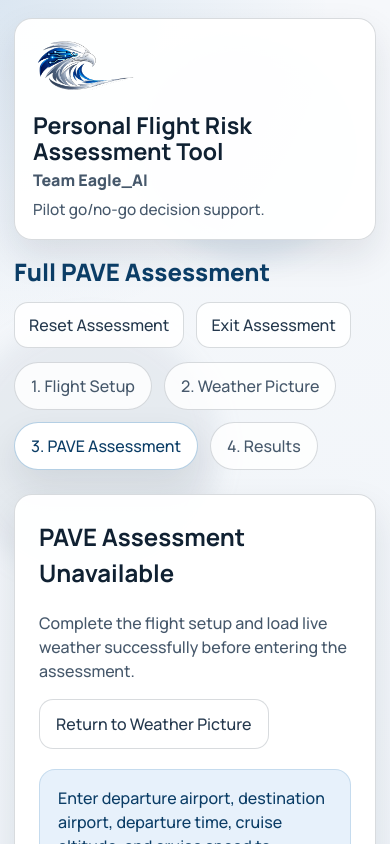
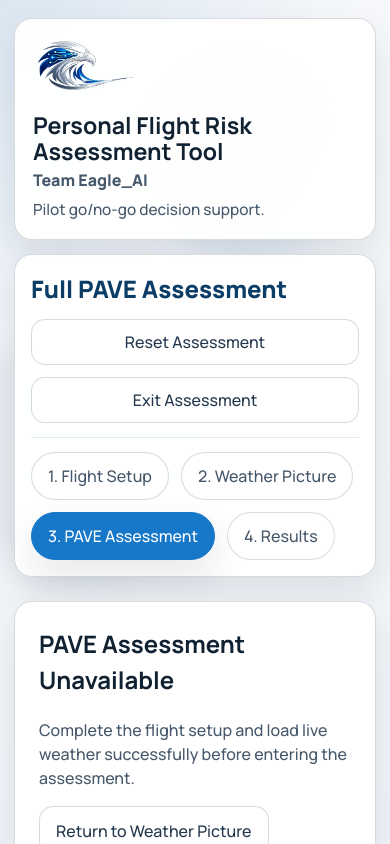
Before and after one commit to johnfaraca/personal-flight-risk-assessment-tool, a React (Vite) app: page /pave-assessment in a window 390 px wide. Shown: the top 844 px of the page. Built offline with nearby package versions, Linux system fonts and the light colour scheme.

Commit message:
Refine landing action cards

```diff
--- a/src/components/AppShell.jsx
+++ b/src/components/AppShell.jsx
@@ -63,7 +63,7 @@ function AppShell() {
           </div>
         </div>
         {showAssessmentNav ? (
-          <div className="wizard-nav" aria-label="Assessment session controls">
+          <section className="wizard-header-card" aria-label="Assessment navigation">
             <div className="wizard-heading-row">
               <h2 className="wizard-title">Full PAVE Assessment</h2>
               <div className="wizard-actions">
@@ -83,7 +83,19 @@ function AppShell() {
                 </button>
               </div>
             </div>
-          </div>
+
+            <nav className="step-nav wizard-steps" aria-label="Assessment steps">
+              {assessmentSteps.map((step) => (
+                <NavLink
+                  key={step.to}
+                  to={step.to}
+                  className={({ isActive }) => `step-pill${isActive ? ' active' : ''}`}
+                >
+                  {step.label}
+                </NavLink>
+              ))}
+            </nav>
+          </section>
         ) : (
           <nav className="step-nav app-nav-card" aria-label="App navigation">
             {appNavItems.map((item) => (
@@ -103,19 +115,6 @@ function AppShell() {
             ))}
           </nav>
         )}
-        {showAssessmentNav ? (
-          <nav className="step-nav assessment-step-nav" aria-label="Assessment steps">
-            {assessmentSteps.map((step) => (
-              <NavLink
-                key={step.to}
-                to={step.to}
-                className={({ isActive }) => `step-pill${isActive ? ' active' : ''}`}
-              >
-                {step.label}
-              </NavLink>
-            ))}
-          </nav>
-        ) : null}
       </header>
       <main className="main-content">
         <Outlet />
--- a/src/screens/LandingScreen.jsx
+++ b/src/screens/LandingScreen.jsx
@@ -15,15 +15,15 @@ function LandingScreen() {
 
         <div className="landing-option-grid">
           <button
-            className="entry-card"
+            className="entry-card primary-entry-card"
             type="button"
             onClick={() => navigate('/flight-setup')}
           >
             <span className="eyebrow">Deterministic Flow</span>
             <strong>Start Full PAVE Assessment</strong>
             <span>
-              Enter flight details, review weather context, complete PAVE factors, and
-              receive the structured go / no-go recommendation.
+              Enter flight details, review weather, and complete PAVE factors
+              for a structured go/no-go recommendation.
             </span>
           </button>
 
--- a/src/styles.css
+++ b/src/styles.css
@@ -13,12 +13,12 @@
   --surface-strong: #ffffff;
   --border: rgba(16, 33, 50, 0.16);
   --text-muted: #46586b;
-  --accent: #1769aa;
+  --accent: #1777c8;
   --accent-dark: #0b3d66;
   --accent-soft: #e7f1fb;
-  --warning: #8a561f;
-  --danger: #a33a2d;
-  --success: #27694b;
+  --warning: #b8661b;
+  --danger: #b42318;
+  --success: #1f7a4d;
   --shadow: 0 16px 36px rgba(16, 33, 50, 0.1);
 }
 
@@ -164,6 +164,21 @@ h1 {
   background: rgba(255, 255, 255, 0.55);
 }
 
+.wizard-header-card {
+  display: grid;
+  gap: 14px;
+  padding: 18px;
+  border: 1px solid var(--border);
+  border-radius: 18px;
+  background: var(--surface);
+  box-shadow: var(--shadow);
+}
+
+.wizard-steps {
+  padding-top: 14px;
+  border-top: 1px solid rgba(16, 33, 50, 0.1);
+}
+
 .step-pill {
   text-decoration: none;
   color: var(--text-muted);
@@ -174,12 +189,24 @@ h1 {
   transition: 180ms ease;
 }
 
-.step-pill.active,
+.step-pill.active {
+  color: white;
+  background: var(--accent);
+  box-shadow: var(--shadow);
+  border-color: var(--accent);
+}
+
 .step-pill:hover {
   color: var(--accent-dark);
   background: var(--surface-strong);
   box-shadow: var(--shadow);
   border-color: rgba(23, 105, 170, 0.32);
+}
+
+.step-pill.active:hover {
+  color: white;
+  background: var(--accent);
+  border-color: var(--accent);
 }
 
 .wizard-nav {
@@ -194,6 +221,7 @@ h1 {
   align-items: center;
   gap: 1rem;
   flex-wrap: wrap;
+  justify-content: space-between;
 }
 
 .wizard-actions {
@@ -515,9 +543,9 @@ h1 {
   margin-top: 18px;
   padding: 14px 16px;
   border-radius: 14px;
-  background: #fff8e8;
-  border: 1px solid rgba(138, 86, 31, 0.22);
-  color: #3f321f;
+  background: #f4f8fc;
+  border: 1px solid rgba(16, 33, 50, 0.14);
+  color: #24384d;
   font-size: 0.94rem;
 }
 
@@ -578,6 +606,7 @@ h1 {
 }
 
 .entry-card {
+  position: relative;
   display: grid;
   gap: 12px;
   min-height: 220px;
@@ -587,12 +616,28 @@ h1 {
   background: var(--surface-strong);
   color: inherit;
   text-align: left;
-  box-shadow: none;
+  box-shadow: 0 8px 18px rgba(16, 33, 50, 0.05);
+  cursor: pointer;
+  overflow: hidden;
+  transition: transform 180ms ease, box-shadow 180ms ease, border-color 180ms ease;
+}
+
+.primary-entry-card {
+  border-color: rgba(23, 119, 200, 0.34);
+}
+
+.primary-entry-card::before {
+  content: '';
+  position: absolute;
+  inset: 0 auto 0 0;
+  width: 4px;
+  background: var(--accent);
 }
 
 .entry-card:hover {
-  transform: translateY(-2px);
-  box-shadow: var(--shadow);
+  transform: translateY(-3px);
+  border-color: rgba(23, 119, 200, 0.46);
+  box-shadow: 0 18px 38px rgba(16, 33, 50, 0.14);
 }
 
 .entry-card strong {
@@ -768,23 +813,23 @@ h1 {
   margin-right: 8px;
 }
 
-.severity-none {
-  background: #ebf6ef;
-  color: var(--success);
+.severity-badge.severity-none {
+  background: #f4f8fc;
+  color: #46586b;
 }
 
-.severity-low {
-  background: #edf4e2;
-  color: #4f6515;
+.severity-badge.severity-low {
+  background: #e7f1fb;
+  color: var(--accent-dark);
 }
 
-.severity-moderate {
-  background: #f9edd9;
+.severity-badge.severity-moderate {
+  background: #fff3d6;
   color: var(--warning);
 }
 
-.severity-high {
-  background: #fde7e1;
+.severity-badge.severity-high {
+  background: #ffe4df;
   color: var(--danger);
 }
 
@@ -793,8 +838,8 @@ h1 {
   color: var(--accent);
 }
 
-.advisory-tag {
-  background: rgba(158, 95, 47, 0.12);
+.question-tag.advisory-tag {
+  background: #fff3d6;
   color: var(--warning);
 }
 
@@ -953,6 +998,10 @@ h1 {
     padding: 18px;
   }
 
+  .wizard-header-card {
+    padding: 16px;
+  }
+
   .header-brand {
     align-items: flex-start;
     flex-direction: column;
@@ -1035,5 +1084,10 @@ h1 {
     display: flex;
     gap: 0.75rem;
     flex-wrap: wrap;
+    width: 100%;
+  }
+
+  .wizard-actions .compact-button {
+    flex: 1 1 160px;
   }
 }
```
